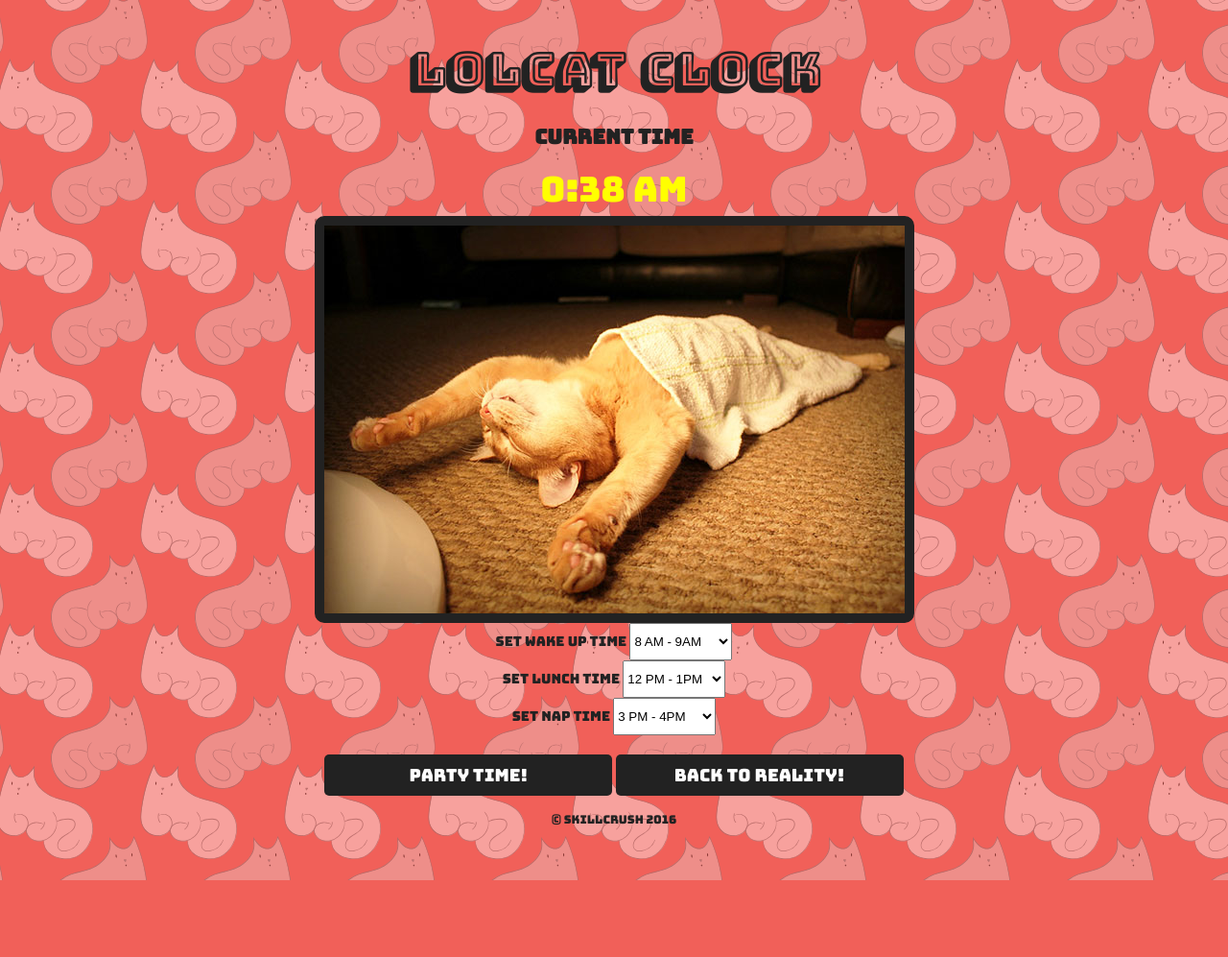
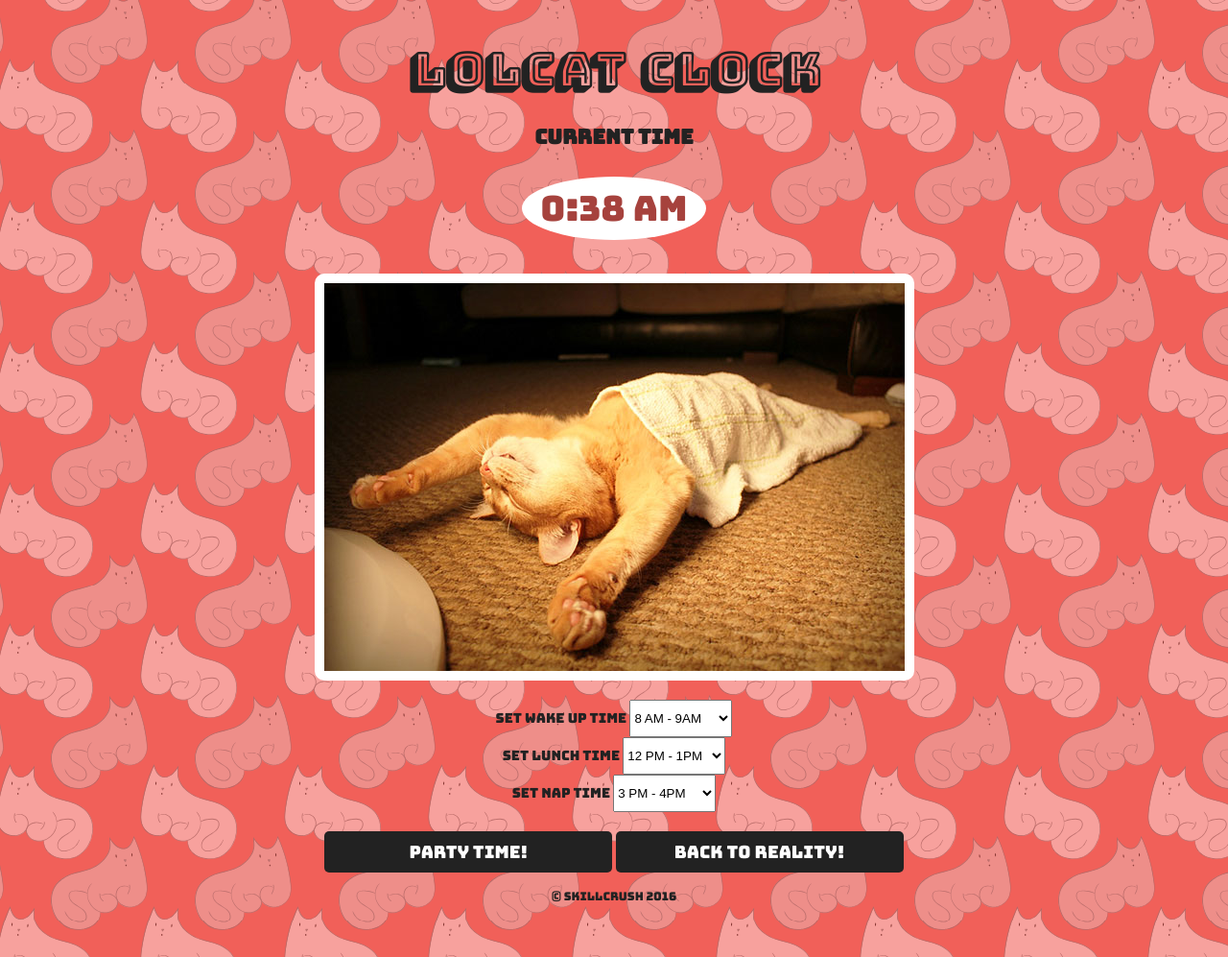
Before and after one commit to shoeke/MyLOLCatProjedt, a plain HTML site: page index.html in a window 1280 px wide. Shown: the whole page at 96% size. Before the commit the page ends 917 px from the top, so only its background shows below. Drawn offline with Linux system fonts and the light colour scheme.

Commit message:
style changes

```diff
--- a/script.js
+++ b/script.js
@@ -1,9 +1,9 @@
 //global variable for event window DOM
 var viewerPic = document.getElementById("lolcat");
 //Choose picture based on time
+var currentTime = new Date();
+var hour = currentTime.getHours();
 window.onload = function loadClock(){
-  var currentTime = new Date();
-  var hour = currentTime.getHours();
   var ampm = "PM"
   if (currentTime.getHours() < 12) {
     ampm = "AM"
@@ -54,3 +54,10 @@ function partyTime() {
 function endPartyTime() {
   loadPic();
 }
+
+//show a different picture when the clock time matches the time set for Wake Up, Lunch and Nap Time.
+var napTime = document.getElementById("napTimeSelector").value;
+console.log(document.getElementById("napTimeSelector").value);
+if (napTime == hour) {
+  viewerPic.src = "img/sleep.jpg";
+}
--- a/style.css
+++ b/style.css
@@ -36,9 +36,14 @@ h1, h2, h3, h6 {
   font-family: 'Bungee Shade', cursive;
 }
 .timeDisplay {
-  color: yellow;
+  color: #a6423d;
   font-size: 36px;
   margin-bottom: 15px;
+  background-color: #fff;
+  width: 20%;
+  margin: 15px auto;
+  padding: 20px 0 20px 0;
+  border-radius: 50%;
 }
 
 blockquote {
@@ -53,12 +58,13 @@ blockquote:before { content: '"'; }
 blockquote:after { content: '"'; }
 
 #lolcat {
-  margin: 0 auto;
+  margin: 20px auto;
   -webkit-border-radius: 100px;
   -moz-border-radius: 100px;
   border-radius: 10px;
-  border:10px solid #222;
+  border:10px solid #fff;
 }
+
 #wakeUpTimeSelector, #lunchTimeSelector, #napTimeSelector {
   padding: 10px 0;
 }
```
Also changed, not shown: index.html (+1 -2 lines), img/kittyPattern.svg (deleted).
